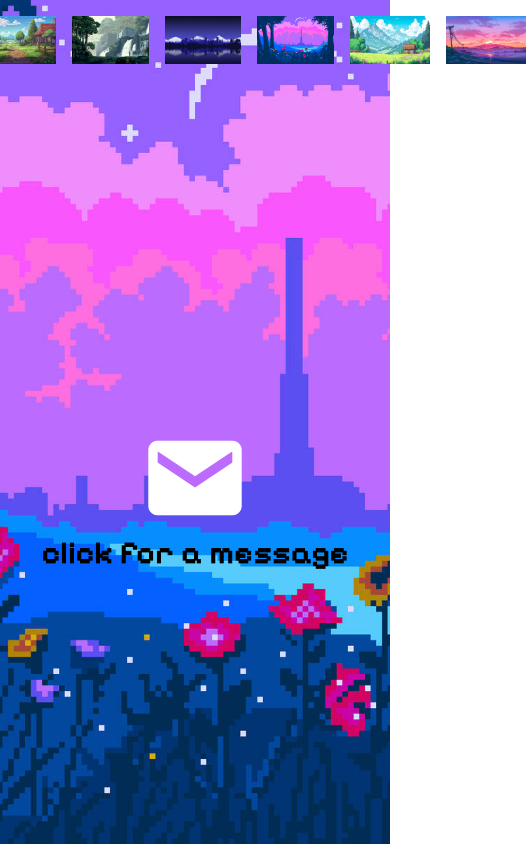
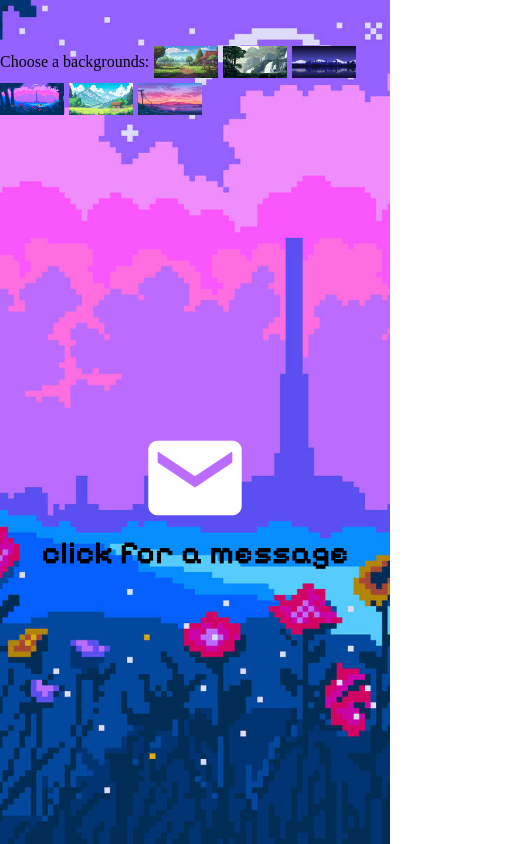
Before and after one commit to aness793/A-message-for-you, an Angular app: page / in a window 390 px wide. Shown: the whole page, 526 px wide, since content can reach past the window. Built offline with nearby package versions, Linux system fonts and the light colour scheme.

Commit message:
adding responsivness

```diff
--- a/src/app/app.component.css
+++ b/src/app/app.component.css
@@ -1,7 +1,7 @@
 .background{
     position: absolute;
-    width: clamp(40svw,100svw,120svw);
-    height: clamp(40svh,100svh,120svh);
+    width: clamp(100svw,100svw,120svw);
+    height: clamp(100svh,100svh,120svh);
     z-index: -1000;
     object-fit: cover;
 
@@ -54,8 +54,8 @@
 }
 .message {
     background-color:bisque;
-    width: 20rem;
-    height: 10rem;
+    width: clamp(10rem,20rem,30rem);
+    height: clamp(7rem,10rem,15rem);
     position: absolute;
     margin-bottom: 6rem;
     display:grid;
@@ -101,3 +101,58 @@
 .blurry {
     filter: blur(8px);
 }
+@media screen and (max-width:670px) {
+    .background {
+        width:100svw;
+        height:100svh;
+    }
+    .imgs {
+        width: 4rem;
+        height: 2rem;
+    }
+    .bgs {
+        display: flex;
+        align-items: center;
+        justify-content: center;
+        flex-wrap: wrap;
+        width: 100svw;
+        height: 10rem;
+        flex-direction: row;
+    }
+    .bgs span {
+        display:flex;
+        flex-wrap:wrap;
+        gap:5px;
+    }
+
+}
+@media screen and (max-width:340px) {
+    .content span i {
+        font-size: 5rem;
+        color: white;
+        margin: 0;
+        padding: 0;
+        cursor: pointer;
+    }
+    .content h1 {
+        cursor: pointer;
+        font-family:  "Pixelify Sans", sans-serif;
+        font-size:1.2rem;
+    }
+    .message {
+        max-width: 10rem;
+        min-width: 6rem;
+        max-height: 10rem;
+        min-height: 7rem;
+    }
+    .message2 {
+        grid-template-rows: 1fr .8rem;
+
+    }
+    .message2 p {
+        font-size: .6rem;
+    }
+    .message2 h3 {
+        font-size: .6rem;
+    }
+}
```
